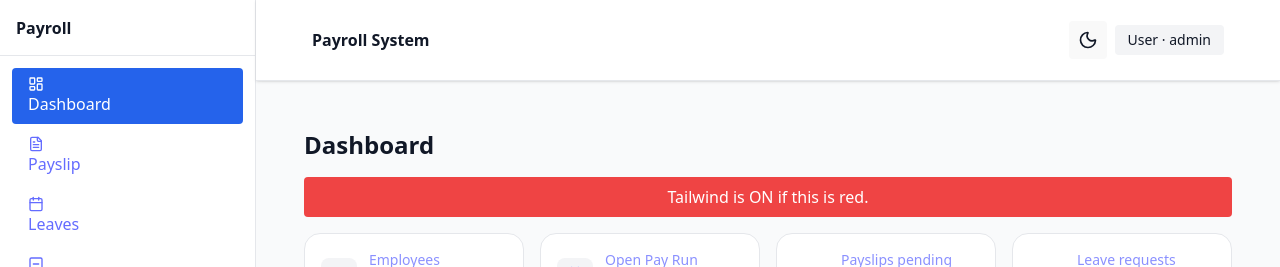
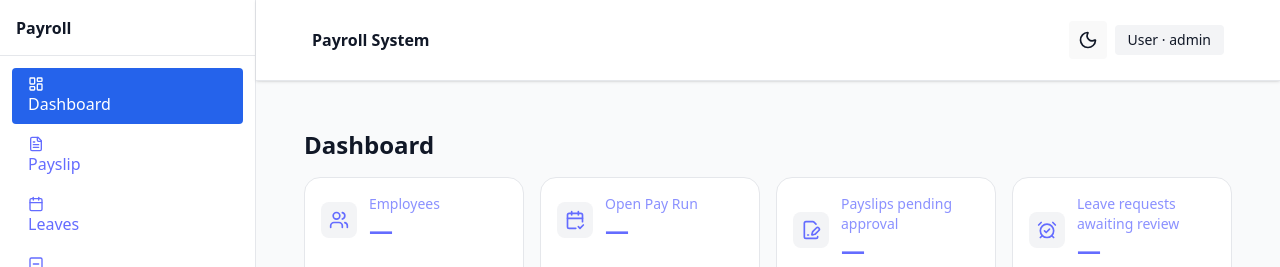
Before and after one commit to arch2603/frontend-react-payroll, a React (Vite) app: page /dashboard in a window 1280 px wide. Shown: the top 267 px of the page. Built offline with nearby package versions, Linux system fonts and the light colour scheme; no server answers; sample sign-in values are in the browser's storage.

Commit message:
remove code inserted top of the Dashboard to test for tailwind if working

```diff
--- a/src/pages/Dashboard.jsx
+++ b/src/pages/Dashboard.jsx
@@ -135,10 +135,6 @@ export default function Dashboard() {
   return (
     <div className="p-6">
       <h2 className="text-2xl font-bold mb-4">Dashboard</h2>
-      <div className="h-10 w-full bg-red-500 rounded mb-4 flex items-center justify-center text-white">
-             Tailwind is ON if this is red.
-      </div>
-
       {/* KPI Cards */}
       <div className="grid grid-cols-1 sm:grid-cols-2 xl:grid-cols-4 gap-4 mb-6">
         <KPICard
```
